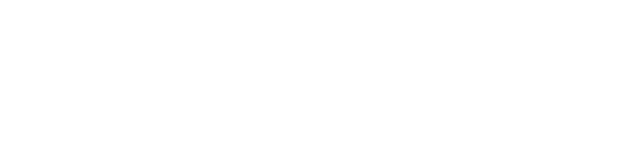
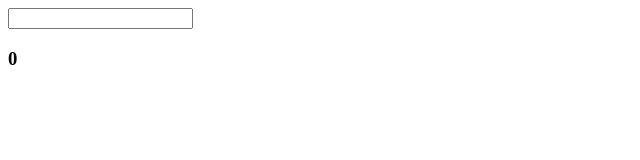
Before and after one commit to acciojob/gre-essay-tool-vidyatiwrai, a website: page main.html in a window 1280 px wide. Shown: the whole page, without its empty margins (0-640 px from the left). Drawn offline with Linux system fonts and the light colour scheme.

Commit message:
created a submission

```diff
--- a/main.html
+++ b/main.html
@@ -8,6 +8,8 @@
 
 <body>
 	<!-- the entire body must be written by student -->
+	 <input type="text" id="evaluatedText" oninput="countWords()">
+  <h3 id="wordCount">0</h3>
     <script type="text/javascript" src="./script.js">
 </script>
 
--- a/script.js
+++ b/script.js
@@ -1 +1,6 @@
 //your code here
+function countWords() {
+  const text = document.getElementById("evaluatedText").value;
+  const words = text.split(/\s+/).filter(word => word.length > 0).length;
+  document.getElementById("wordCount").textContent = words;
+}
```
